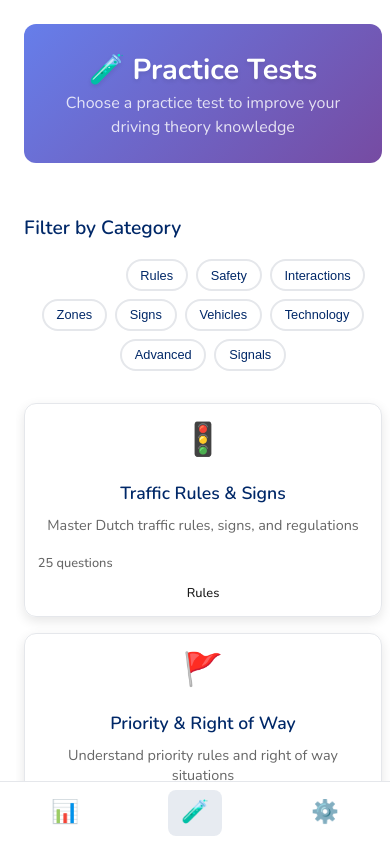
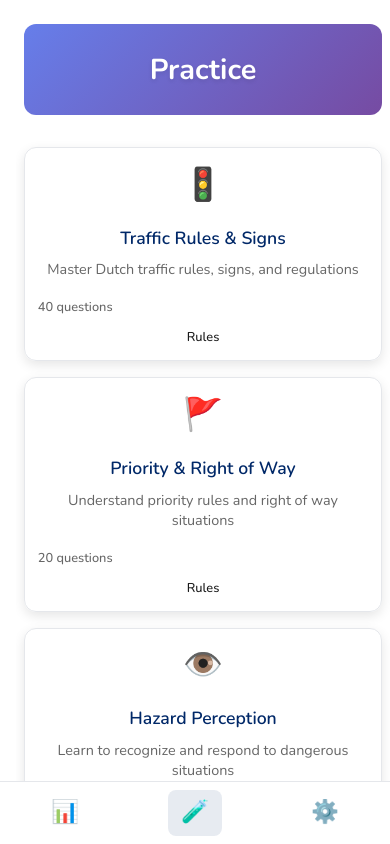
Before and after one commit to fullcircleAI/cbr-ai-coach, a React (Create React App) app: page /tests in a window 390 px wide. Built offline with nearby package versions, Linux system fonts and the light colour scheme.

Commit message:
Clean up Tests page: Remove category filter, rename to Practice, fix traffic rules to 40 questions, fix mobile layout

```diff
--- a/src/components/TestsPage.css
+++ b/src/components/TestsPage.css
@@ -233,6 +233,7 @@ body .tests-page,
   .tests-grid {
     grid-template-columns: 1fr;
     gap: 1rem;
+    padding-bottom: 2rem;
   }
 
   .test-card {
--- a/src/components/TestsPage.tsx
+++ b/src/components/TestsPage.tsx
@@ -1,4 +1,4 @@
-import React, { useState } from 'react';
+import React from 'react';
 import { useNavigate } from 'react-router-dom';
 import { Navigation } from './Navigation';
 import './TestsPage.css';
@@ -15,14 +15,13 @@ interface PracticeTest {
 
 export const TestsPage: React.FC = () => {
   const navigate = useNavigate();
-  const [selectedCategory, setSelectedCategory] = useState<string>('all');
 
   const practiceTests: PracticeTest[] = [
     {
       id: 'traffic-rules-signs',
       name: 'Traffic Rules & Signs',
       description: 'Master Dutch traffic rules, signs, and regulations',
-      questionCount: 25,
+      questionCount: 40,
       difficulty: 'medium',
       category: 'Rules',
       icon: '🚦'
@@ -209,12 +208,6 @@ export const TestsPage: React.FC = () => {
     }
   ];
 
-  const categories = ['all', 'Rules', 'Safety', 'Interactions', 'Zones', 'Signs', 'Vehicles', 'Technology', 'Advanced', 'Signals'];
-
-  const filteredTests = selectedCategory === 'all'
-    ? practiceTests
-    : practiceTests.filter(test => test.category === selectedCategory);
-
   const getDifficultyColor = (difficulty: string) => {
     switch (difficulty) {
       case 'easy': return '#10b981';
@@ -236,32 +229,15 @@ export const TestsPage: React.FC = () => {
           <div className="tests-header">
             <div className="header-content">
               <div className="header-text">
-                <h1>🧪 Practice Tests</h1>
-                <p>Choose a practice test to improve your driving theory knowledge</p>
+                <h1>Practice</h1>
               </div>
             </div>
           </div>
 
           <div className="tests-content">
-            {/* Category Filter */}
-            <div className="category-filter">
-              <h3>Filter by Category</h3>
-              <div className="category-buttons">
-                {categories.map((category) => (
-                  <button
-                    key={category}
-                    className={`category-btn ${selectedCategory === category ? 'active' : ''}`}
-                    onClick={() => setSelectedCategory(category)}
-                  >
-                    {category === 'all' ? 'All Tests' : category}
-                  </button>
-                ))}
-              </div>
-            </div>
-
             {/* Tests Grid */}
             <div className="tests-grid">
-              {filteredTests.map((test) => (
+              {practiceTests.map((test) => (
                 <div
                   key={test.id}
                   className="test-card"
@@ -285,12 +261,6 @@ export const TestsPage: React.FC = () => {
                 </div>
               ))}
             </div>
-
-            {filteredTests.length === 0 && (
-              <div className="no-tests">
-                <p>No tests found in this category.</p>
-              </div>
-            )}
           </div>
         </div>
       </main>
```
